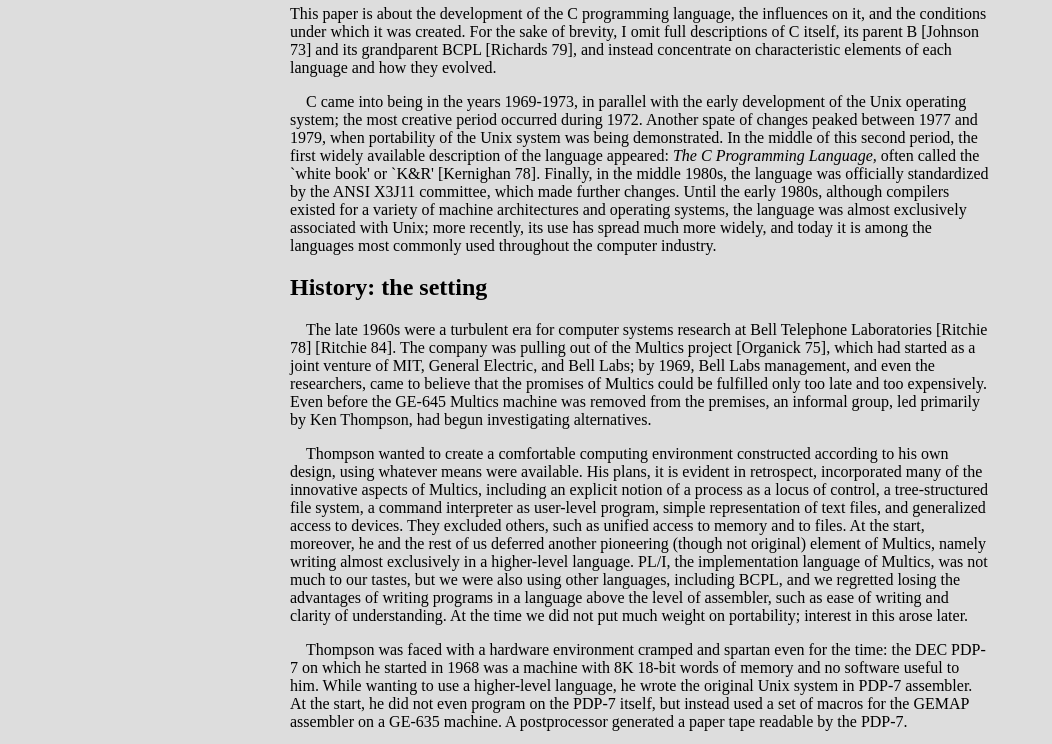
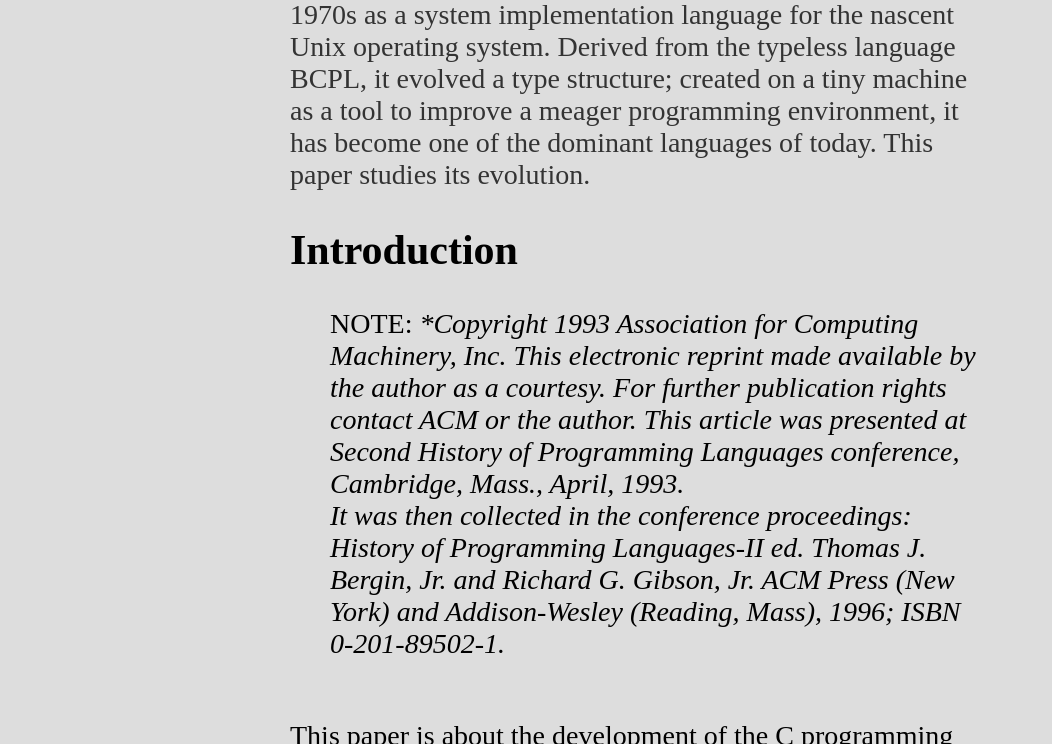
Before and after one commit to LuoSimba/mess, a plain HTML site: page clang/history.html in a window 1280 px wide. Shown: the part 563-1307 px from the top of the page, without its empty margins (0-1052 px from the left). Drawn offline with Linux system fonts and the light colour scheme.

Commit message:
DMR 谈 C 语言历史

```diff
--- a/clang/history.html
+++ b/clang/history.html
@@ -5,11 +5,11 @@
 <meta charset="UTF-8">
 <title>The Development of the C Lanuage</title>
 <style type="text/css">
-body { max-width: 700px; margin:0 auto; padding: 8px; background: #ddd; }
+body { max-width: 700px; margin:0 auto; padding: 8px; background: #ddd; font-size:28px; }
 h1 { text-align:center; }
-p { text-indent: 1em; }
+p { text-indent: 1em; color:#333; }
 #AUTHOR { text-align:center; }
-#LeftMenu { background:white; position:fixed; left: -1px; top:10px; border:1px solid black; padding: 10px; }
+#LeftMenu { background:white; position:fixed; left: -1px; top:10px; border:1px solid black; padding: 10px; font-size:16px; }
 #LeftMenuContent { list-style:none; padding:0; }
 #LeftMenuContent > li { cursor:pointer; }
 #LeftMenuContent > li:hover { background:pink; }
```
